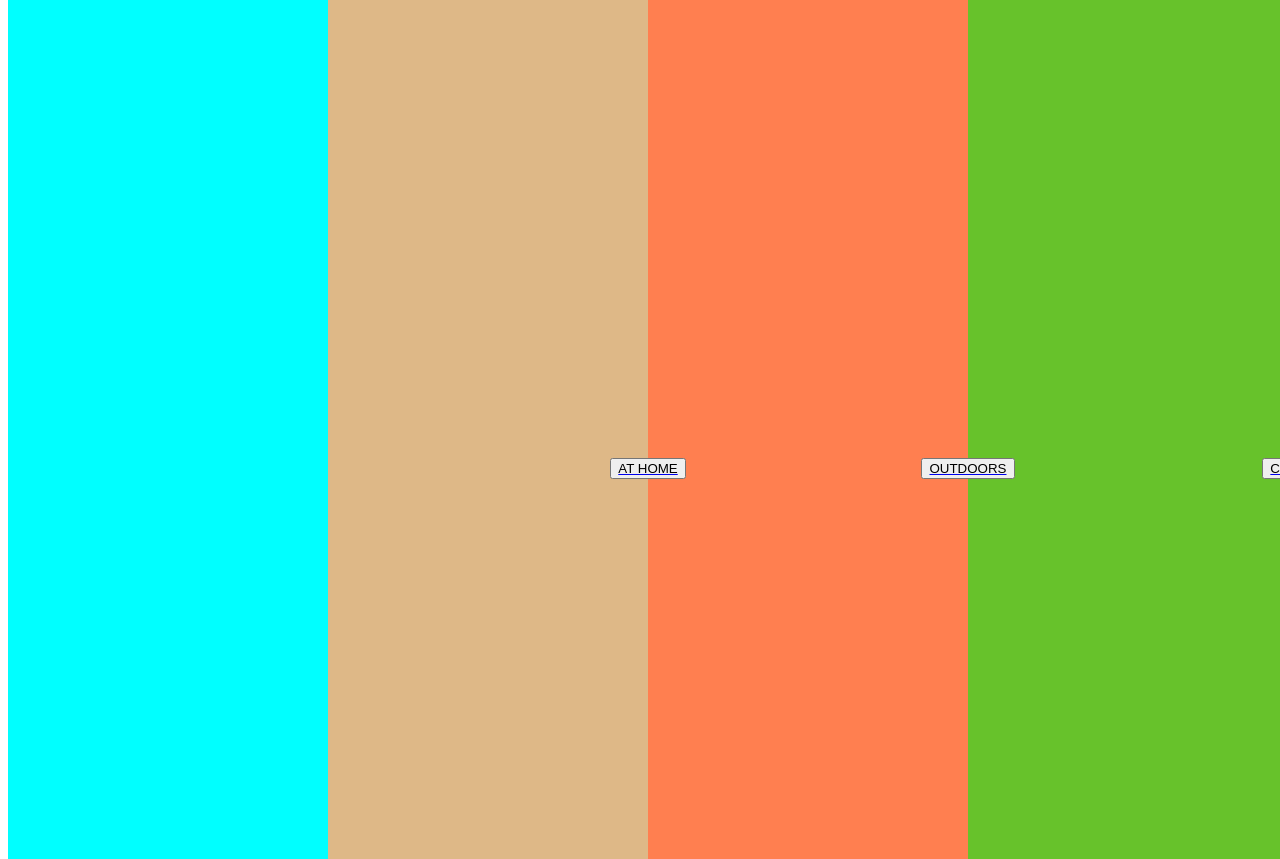
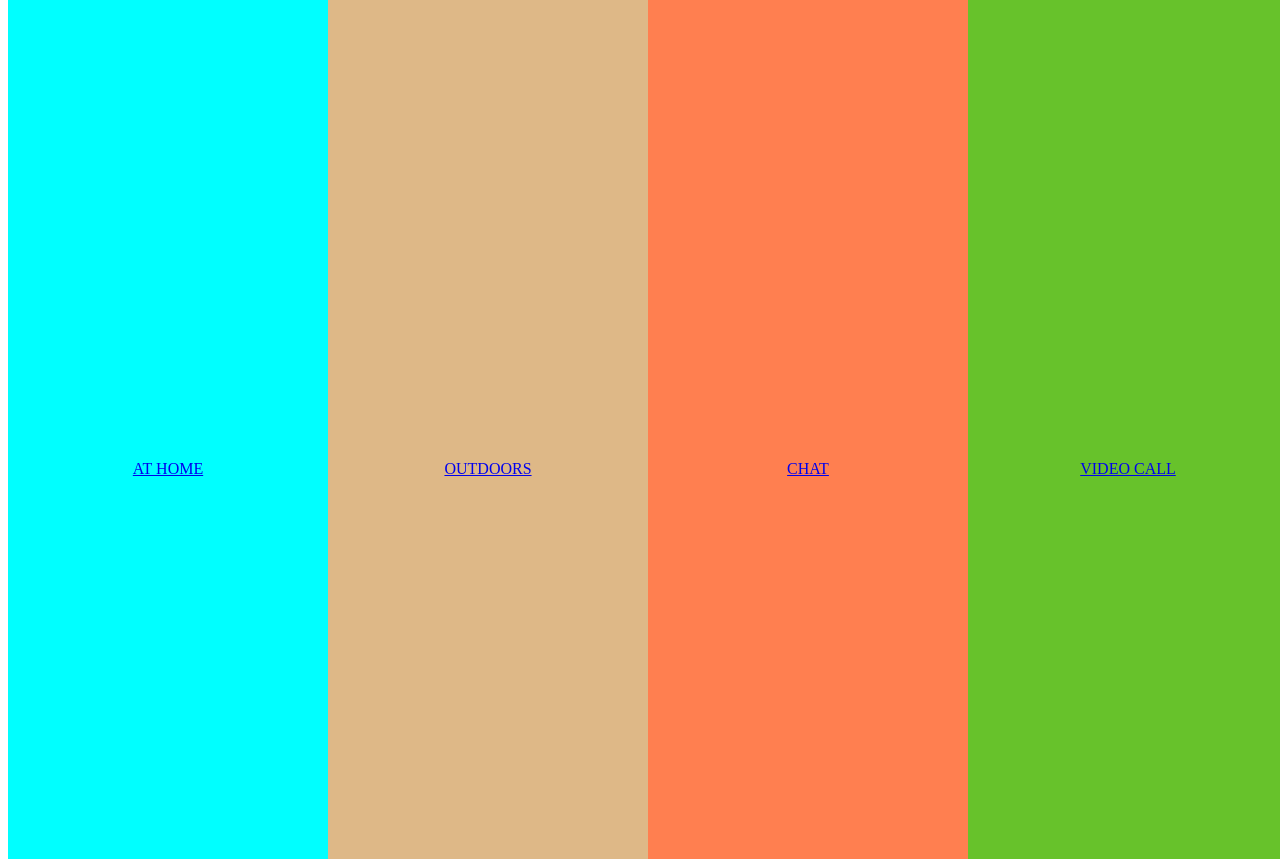
Before and after one commit to ddaugher22/LAHACKS2020, a Python web app: template app/templates/im_bored.html in a window 1280 px wide. Shown: the part 81-940 px from the top of the page. Run offline with Jinja, Linux system fonts and the light colour scheme; the template is opened without the code that fills it, so the values that code supplies are empty.

Commit message:
centered the button text in column

```diff
--- a/app/static/css/style.css
+++ b/app/static/css/style.css
@@ -45,11 +45,6 @@ h1{
 }
 
 .button{
-    position:fixed;
-    padding:0;
-    margin:0;
-
-    width: 100%;
     height: 100%;
 
     display: flex;
--- a/app/templates/im_bored.html
+++ b/app/templates/im_bored.html
@@ -4,16 +4,16 @@
 <h1>YOU ARE BORED</h1>
     <div class="row">
         <div class="column" id="at_home_column">
-            <a class="button" href="{{ url_for('at_home') }}"><input type="button" value="AT HOME"></a>
+            <a class="button" href="{{ url_for('at_home') }}">AT HOME</a>
         </div>
         <div class="column" id="outdoors_column">
-            <a class="button" href="{{ url_for('outdoors') }}"><input type="button" value="OUTDOORS"></a>
+            <a class="button" href="{{ url_for('outdoors') }}">OUTDOORS</a>
         </div>
         <div class="column" id="chat_column">
-            <a class="button" href="{{ url_for('chat') }}"><input type="button" value="CHAT"></a>
+            <a class="button" href="{{ url_for('chat') }}">CHAT</a>
         </div>
         <div class="column" id="video_call_column">
-            <a class="button" href="{{ url_for('video_call') }}"><input type="button" value="VIDEO CALL"></a>
+            <a class="button" href="{{ url_for('video_call') }}">VIDEO CALL</a>
         </div>
       </div>
 {% endblock %}
```
